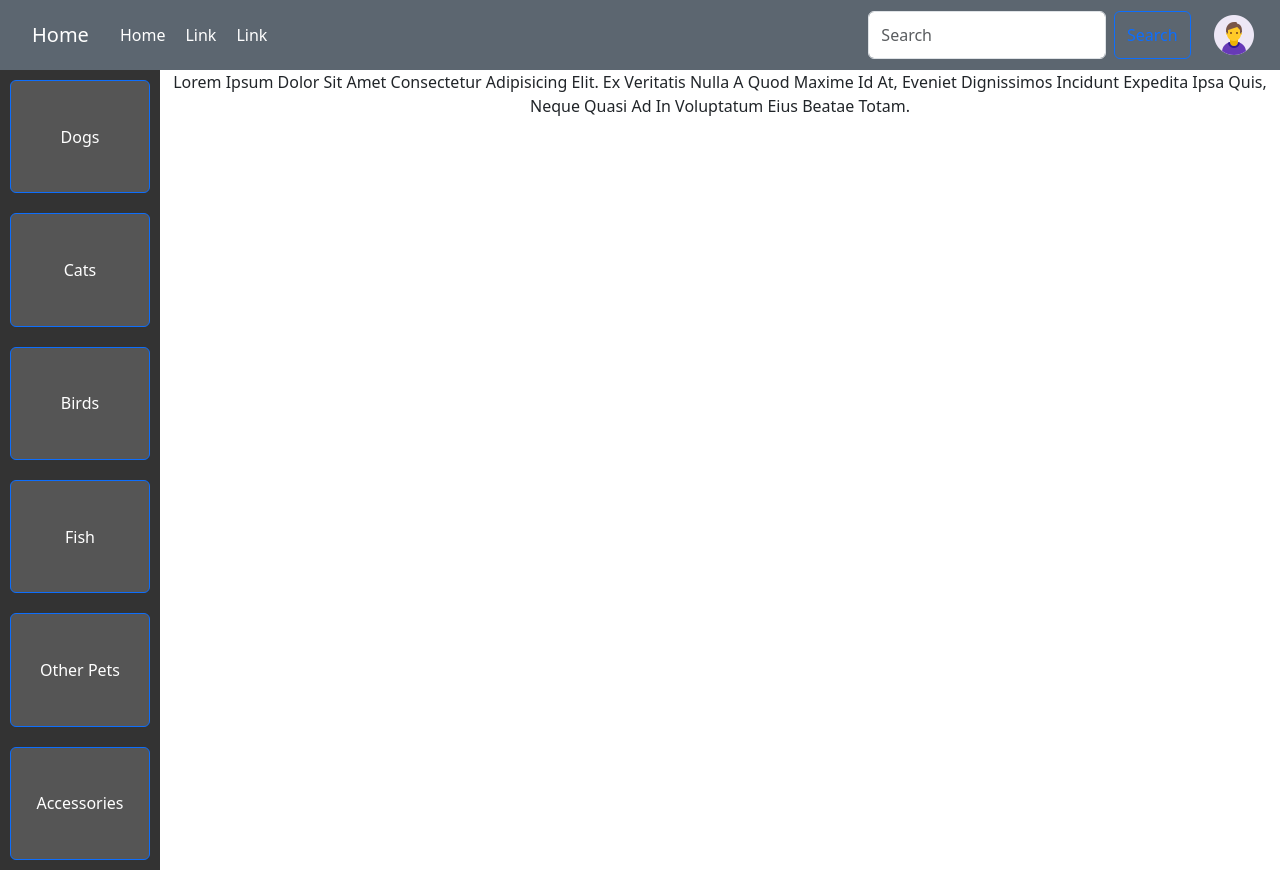
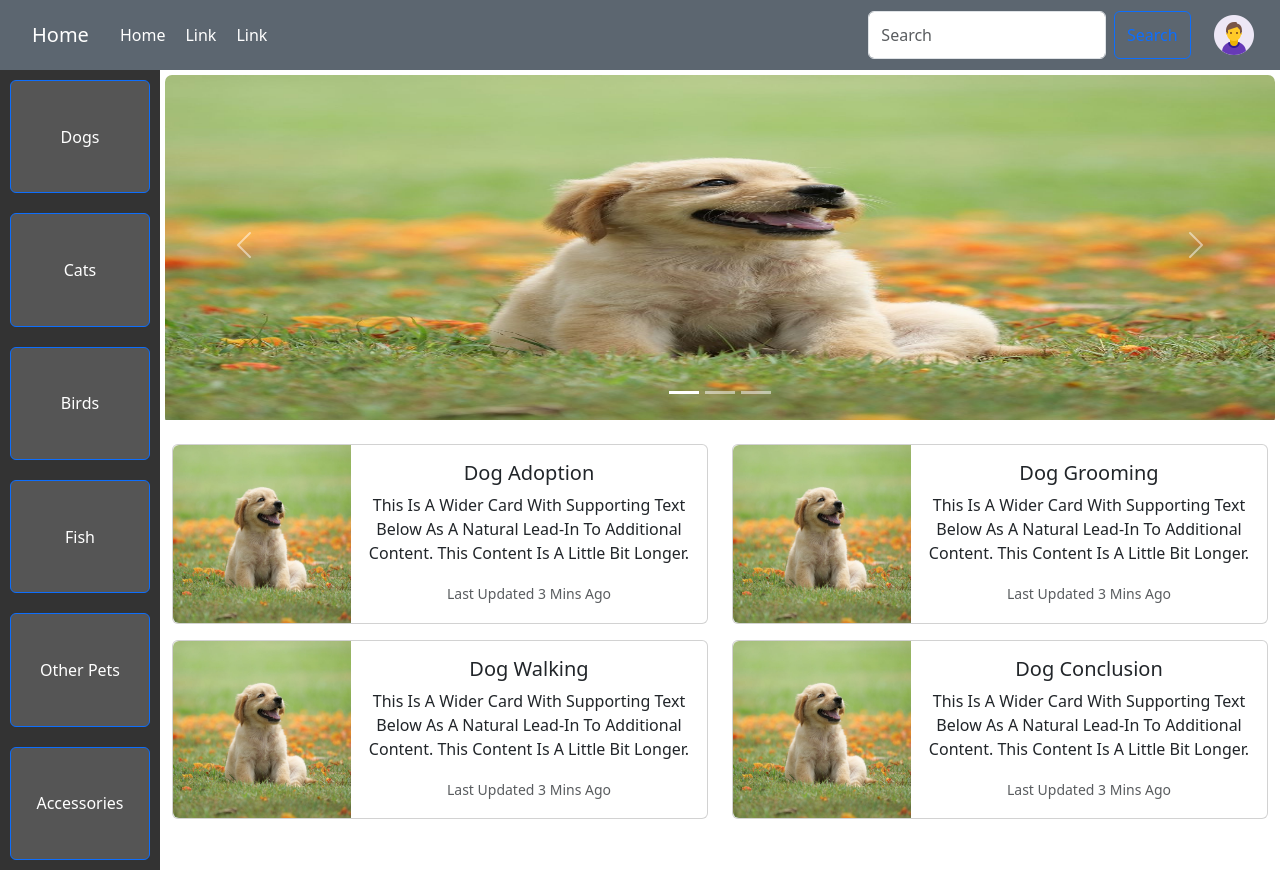
Before and after one commit to vishnunairgit/my_pet_FE, a React (Create React App) app: page /dog in a window 1280 px wide. Built offline with nearby package versions, Linux system fonts and the light colour scheme.

Commit message:
petdagcarousel and tage

```diff
--- /dev/null
+++ b/src/Pages/PetDog/Cards/PetCard.jsx
@@ -0,0 +1,151 @@
+import React from "react";
+import prtdogtestimf from "../Assets/dog-puppy-on-garden-royalty-free-image-1586966191.jpg";
+import './petCard.css';
+
+function PetCard() {
+  return (
+    <>
+      <div className="container mt-4">
+        <div className="row">
+          {/* First Row */}
+          <div className="col-md-6">
+            {/* <div className="card mb-3"> */}
+              {/* Card 1 Content */}
+              <div className="card mb-3">
+                <div className="row g-0">
+                  <div className="col-md-4">
+                    <img
+                      src={prtdogtestimf}
+                      className="img-fluid rounded-start"
+                      alt="..."
+                    />
+                  </div>
+                  <div className="col-md-8">
+                    <div className="card-body">
+                      <h5 className="card-title">Dog Adoption </h5>
+                      <p className="card-text">
+                        This is a wider card with supporting text below as a
+                        natural lead-in to additional content. This content is a
+                        little bit longer.
+                      </p>
+                      <p className="card-text">
+                        <small className="text-muted">
+                          Last updated 3 mins ago
+                        </small>
+                      </p>
+                    </div>
+                  </div>
+                </div>
+              </div>
+              {/* ... */}
+            {/* </div> */}
+          </div>
+          <div className="col-md-6">
+            {/* <div className="card mb-3"> */}
+              {/* Card 2 Content */}
+              <div className="card mb-3">
+                <div className="row g-0">
+                  <div className="col-md-4">
+                    <img
+                      src={prtdogtestimf}
+                      className="img-fluid rounded-start"
+                      alt="..."
+                    />
+                  </div>
+                  <div className="col-md-8">
+                    <div className="card-body">
+                      <h5 className="card-title">Dog Grooming</h5>
+                      <p className="card-text">
+                        This is a wider card with supporting text below as a
+                        natural lead-in to additional content. This content is a
+                        little bit longer.
+                      </p>
+                      <p className="card-text">
+                        <small className="text-muted">
+                          Last updated 3 mins ago
+                        </small>
+                      </p>
+                    </div>
+                  </div>
+                </div>
+              {/* </div> */}
+              {/* ... */}
+            </div>
+          </div>
+        </div>
+
+        <div className="row">
+          {/* Second Row */}
+          <div className="col-md-6">
+            {/* <div className="card mb-3"> */}
+              {/* Card 3 Content */}
+              <div className="card mb-3">
+                <div className="row g-0">
+                  <div className="col-md-4">
+                    <img
+                      src={prtdogtestimf}
+                      className="img-fluid rounded-start"
+                      alt="..."
+                    />
+                  </div>
+                  <div className="col-md-8">
+                    <div className="card-body">
+                      <h5 className="card-title">Dog Walking</h5>
+                      <p className="card-text">
+                        This is a wider card with supporting text below as a
+                        natural lead-in to additional content. This content is a
+                        little bit longer.
+                      </p>
+                      <p className="card-text">
+                        <small className="text-muted">
+                          Last updated 3 mins ago
+                        </small>
+                      </p>
+                    </div>
+                  </div>
+                </div>
+              </div>
+              {/* ... */}
+            {/* </div> */}
+          </div>
+
+          <div className="col-md-6">
+            {/* <div className="card mb-3"> */}
+              {/* Card 4 Content */}
+              <div className="card mb-3">
+                <div className="row g-0">
+                  <div className="col-md-4">
+                    <img
+                      src={prtdogtestimf}
+                      className="img-fluid rounded-start"
+                      alt="..."
+                    />
+                  </div>
+                  <div className="col-md-8">
+                    <div className="card-body">
+                      <h5 className="card-title">Dog Conclusion</h5>
+                      <p className="card-text">
+                        This is a wider card with supporting text below as a
+                        natural lead-in to additional content. This content is a
+                        little bit longer.
+                      </p>
+                      <p className="card-text">
+                        <small className="text-muted">
+                          Last updated 3 mins ago
+                        </small>
+                      </p>
+                    </div>
+                  </div>
+                </div>
+              {/* </div> */}
+              {/* ... */}
+            </div>
+
+          </div>
+        </div>
+      </div>
+    </>
+  );
+}
+
+export default PetCard;
--- a/src/Pages/PetDog/PetDog.jsx
+++ /dev/null
@@ -1,13 +0,0 @@
-import React from 'react'
-
-function PetDog() {
-  return (
-    <div>
-
-        Lorem ipsum dolor sit amet consectetur adipisicing elit. Ex veritatis nulla a quod maxime id at, eveniet dignissimos incidunt expedita ipsa quis, neque quasi ad in voluptatum eius beatae totam.
-
-    </div>
-  )
-}
-
-export default PetDog
--- /dev/null
+++ b/src/Pages/PetDog/PetDog/PetDog.jsx
@@ -0,0 +1,16 @@
+import React from 'react'
+import PetCard from '../Cards/PetCard'
+import './petDog.css';
+import PetCarousel from '../petcarosal/PetCarousel';
+
+
+function PetDog() {
+  return (
+    <div>
+      <PetCarousel/>
+      <PetCard/>
+    </div>
+  )
+}
+
+export default PetDog
--- /dev/null
+++ b/src/Pages/PetDog/PetDog/petDog.css
@@ -0,0 +1,4 @@
+.PetDogText
+{
+
+}
--- /dev/null
+++ b/src/Pages/PetDog/petcarosal/PetCarousel.jsx
@@ -0,0 +1,67 @@
+import React from "react";
+import './petcarousel.css';
+import pedtdogCarouselimg from "../Assets/dog-puppy-on-garden-royalty-free-image-1586966191.jpg";
+
+function PetCarousel() {
+  return (
+    <div>
+      <div
+        id="carouselExampleIndicators"
+        className="carousel slide"
+        data-bs-ride="carousel">
+        <div className="carousel-indicators">
+          <button
+            type="button"
+            data-bs-target="#carouselExampleIndicators"
+            data-bs-slide-to="0"
+            className="active"
+            aria-current="true"
+            aria-label="Slide 1"></button>
+          <button
+            type="button"
+            data-bs-target="#carouselExampleIndicators"
+            data-bs-slide-to="1"
+            aria-label="Slide 2"></button>
+          <button
+            type="button"
+            data-bs-target="#carouselExampleIndicators"
+            data-bs-slide-to="2"
+            aria-label="Slide 3"></button>
+        </div>
+        <div className="carousel-inner">
+          <div className="carousel-item active">
+            <img src={pedtdogCarouselimg} className="d-block w-100" alt="..." />
+          </div>
+          <div className="carousel-item">
+            <img src={pedtdogCarouselimg} className="d-block w-100" alt="..." />
+          </div>
+          <div className="carousel-item">
+            <img src={pedtdogCarouselimg} className="d-block w-100" alt="..." />
+          </div>
+        </div>
+        <button
+          className="carousel-control-prev"
+          type="button"
+          data-bs-target="#carouselExampleIndicators"
+          data-bs-slide="prev">
+          <span
+            className="carousel-control-prev-icon"
+            aria-hidden="true"></span>
+          <span className="visually-hidden">Previous</span>
+        </button>
+        <button
+          className="carousel-control-next"
+          type="button"
+          data-bs-target="#carouselExampleIndicators"
+          data-bs-slide="next">
+          <span
+            className="carousel-control-next-icon"
+            aria-hidden="true"></span>
+          <span className="visually-hidden">Next</span>
+        </button>
+      </div>
+    </div>
+  );
+}
+
+export default PetCarousel;
--- /dev/null
+++ b/src/Pages/PetDog/petcarosal/petcarousel.css
@@ -0,0 +1,10 @@
+.carousel-inner
+{
+    padding: 5px;
+    height:350px !important;
+}
+.carousel-inner img
+{
+height: 350px;
+border-radius: 7px;
+}
--- a/src/Pages/homePage/Home/Home.jsx
+++ b/src/Pages/homePage/Home/Home.jsx
@@ -29,7 +29,7 @@ import React from 'react';
 import { Routes, Route } from 'react-router-dom';
 import TopNavbar from '../TopNavbar/TopNavbar';
 import Sidenavbar from '../sideNavbar/Sidenavbar';
-import PetDog from '../../PetDog/PetDog';
+import PetDog from '../../PetDog/PetDog/PetDog';
 import './home.css'
 import PetCat from '../../PetCat/PetCat';
 import PetBired from '../../PetBired/PetBired';
```
Also changed, not shown: src/Pages/homePage/sideNavbar/sidenav.css (+0 -11 lines), src/Pages/PetDog/Assets/dog-puppy-on-garden-royalty-free-image-1586966191.jpg (added), src/Pages/PetDog/Cards/petCard.css (added).
